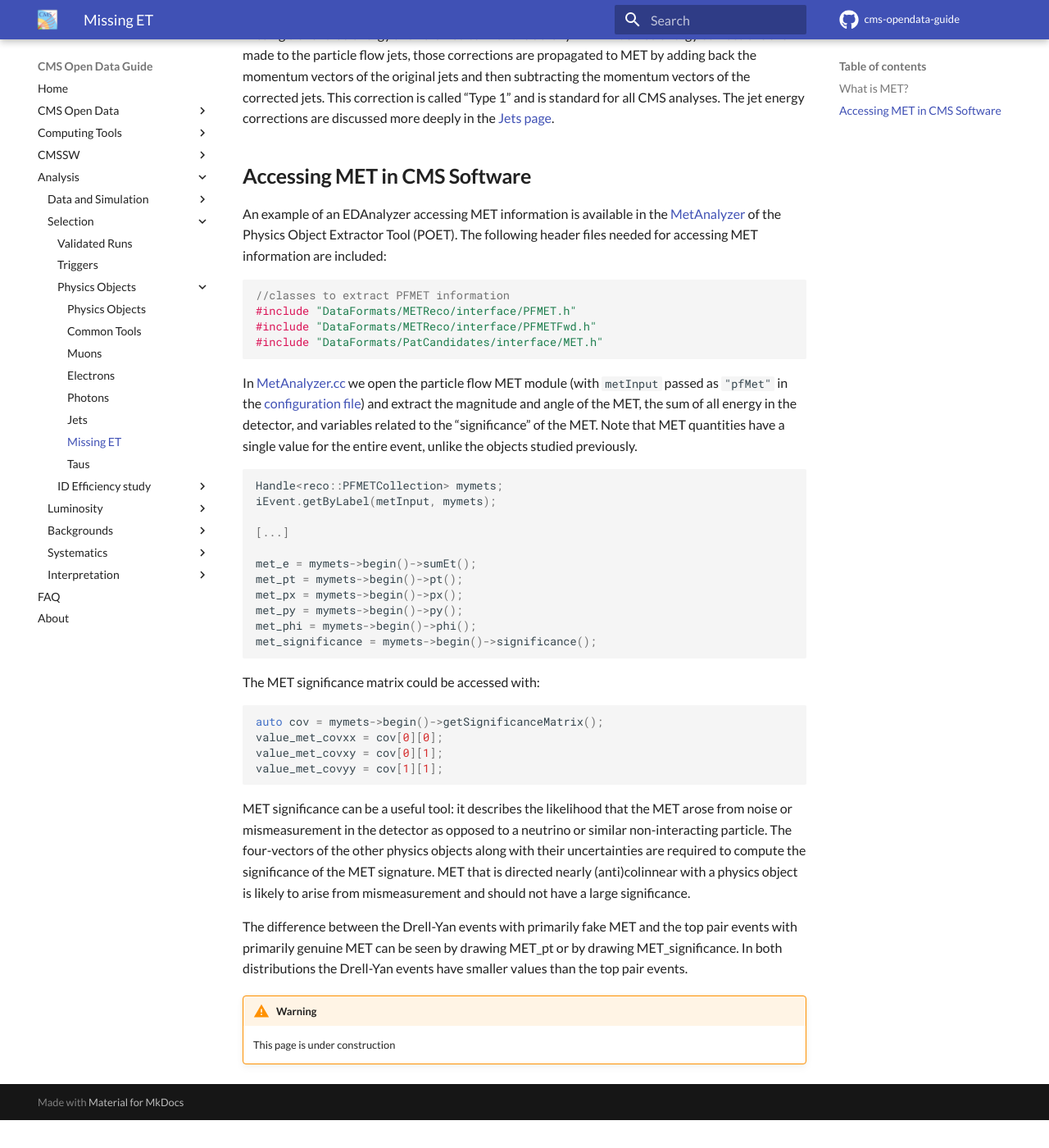
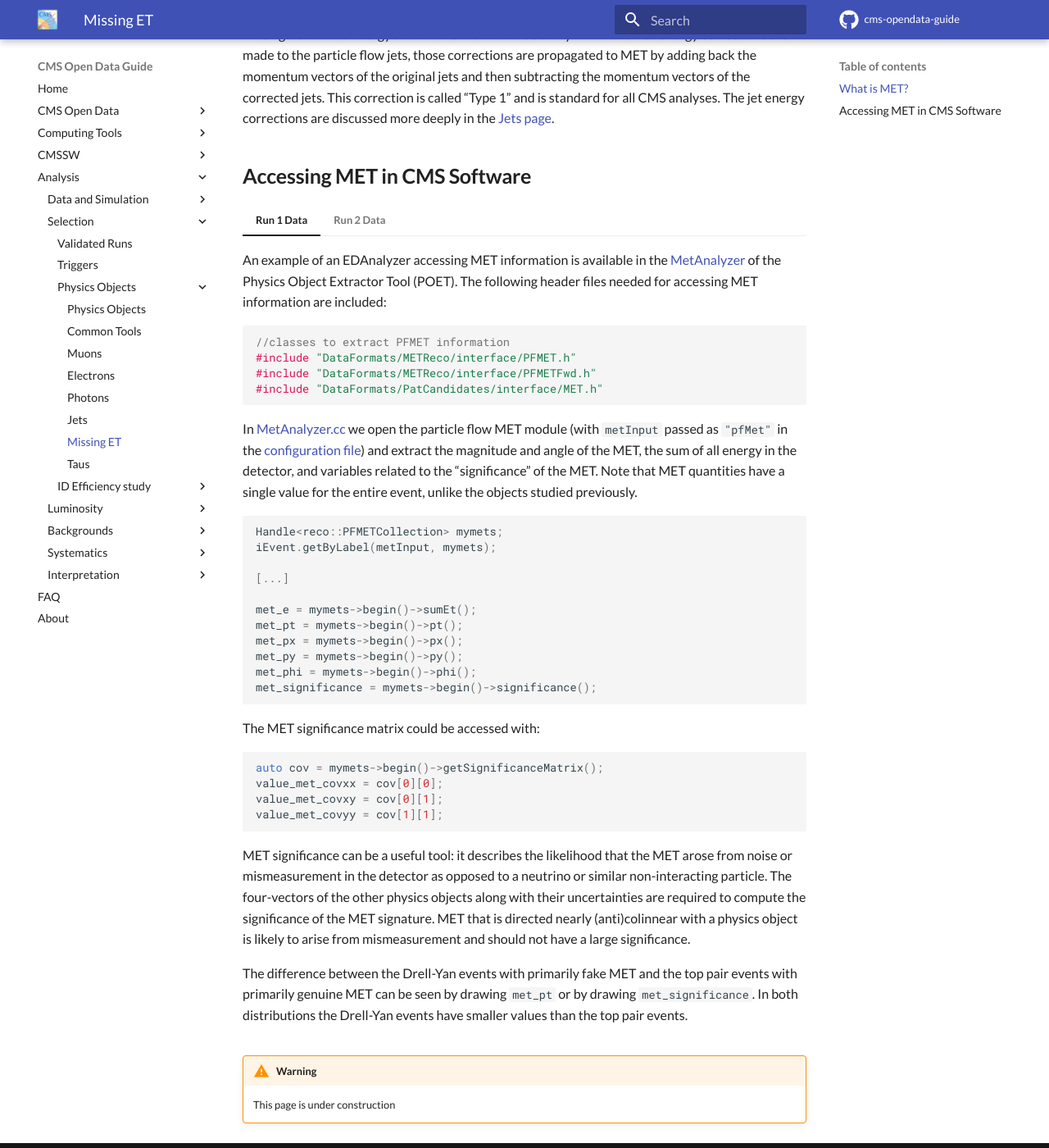
Before and after one commit to cernopendata/cms-opendata-guide, an MkDocs documentation site: the page built from docs/analysis/selection/objects/met.md, in a window 1280 px wide and 1400 px high, scrolled down 253 px. Shown: the whole window at 82% size. Built offline with MkDocs 1.6.1 and Material for MkDocs 9.7.7, drawn with Linux system fonts in a browser that asks for light colours; comment, search, counter and statistics services are not loaded; before the commit the page ends 1619 px from its top, so only the background shows below that; some of the changed lines change nothing that is shown.

Commit message:
analysis: add initial draft for 2015 met (#103)

````diff
--- a/docs/analysis/selection/objects/met.md
+++ b/docs/analysis/selection/objects/met.md
@@ -6,43 +6,86 @@
 
 ## Accessing MET in CMS Software
 
-An example of an EDAnalyzer accessing MET information is available in the [MetAnalyzer](https://github.com/cms-opendata-analyses/PhysObjectExtractorTool/blob/2012/PhysObjectExtractor/src/MetAnalyzer.cc) of the Physics Object Extractor Tool (POET). The following header files needed for accessing MET information are included:
+=== "Run 1 Data"
 
-``` cpp
-//classes to extract PFMET information
-#include "DataFormats/METReco/interface/PFMET.h"
-#include "DataFormats/METReco/interface/PFMETFwd.h"
-#include "DataFormats/PatCandidates/interface/MET.h"
-```
+    An example of an EDAnalyzer accessing MET information is available in the [MetAnalyzer](https://github.com/cms-opendata-analyses/PhysObjectExtractorTool/blob/2012/PhysObjectExtractor/src/MetAnalyzer.cc) of the Physics Object Extractor Tool (POET). The following header files needed for accessing MET information are included:
 
-In [MetAnalyzer.cc](https://github.com/cms-opendata-analyses/PhysObjectExtractorTool/blob/master/PhysObjectExtractor/src/MetAnalyzer.cc) we open the particle flow MET module (with `metInput` passed as `"pfMet"` in the [configuration file](https://github.com/cms-opendata-analyses/PhysObjectExtractorTool/blob/2012/PhysObjectExtractor/python/poet_cfg.py)) and extract the magnitude and angle of the MET, the sum of all energy in the detector, and variables related to the “significance” of the MET. Note that MET quantities have a single value for the entire event, unlike the objects studied previously.
+    ``` cpp
+    //classes to extract PFMET information
+    #include "DataFormats/METReco/interface/PFMET.h"
+    #include "DataFormats/METReco/interface/PFMETFwd.h"
+    #include "DataFormats/PatCandidates/interface/MET.h"
+    ```
 
-``` cpp
-Handle<reco::PFMETCollection> mymets;
-iEvent.getByLabel(metInput, mymets);
+    In [MetAnalyzer.cc](https://github.com/cms-opendata-analyses/PhysObjectExtractorTool/blob/2012/PhysObjectExtractor/src/MetAnalyzer.cc) we open the particle flow MET module (with `metInput` passed as `"pfMet"` in the [configuration file](https://github.com/cms-opendata-analyses/PhysObjectExtractorTool/blob/2012/PhysObjectExtractor/python/poet_cfg.py)) and extract the magnitude and angle of the MET, the sum of all energy in the detector, and variables related to the “significance” of the MET. Note that MET quantities have a single value for the entire event, unlike the objects studied previously.
 
-[...]
+    ``` cpp
+    Handle<reco::PFMETCollection> mymets;
+    iEvent.getByLabel(metInput, mymets);
 
-met_e = mymets->begin()->sumEt();
-met_pt = mymets->begin()->pt();
-met_px = mymets->begin()->px();
-met_py = mymets->begin()->py();
-met_phi = mymets->begin()->phi();
-met_significance = mymets->begin()->significance();
-```
+    [...]
 
-The MET significance matrix could be accessed with:
+    met_e = mymets->begin()->sumEt();
+    met_pt = mymets->begin()->pt();
+    met_px = mymets->begin()->px();
+    met_py = mymets->begin()->py();
+    met_phi = mymets->begin()->phi();
+    met_significance = mymets->begin()->significance();
+    ```
 
-``` cpp
-auto cov = mymets->begin()->getSignificanceMatrix();
-value_met_covxx = cov[0][0];
-value_met_covxy = cov[0][1];
-value_met_covyy = cov[1][1];
-```
+    The MET significance matrix could be accessed with:
 
-MET significance can be a useful tool: it describes the likelihood that the MET arose from noise or mismeasurement in the detector as opposed to a neutrino or similar non-interacting particle. The four-vectors of the other physics objects along with their uncertainties are required to compute the significance of the MET signature. MET that is directed nearly (anti)colinnear with a physics object is likely to arise from mismeasurement and should not have a large significance.
+    ``` cpp
+    auto cov = mymets->begin()->getSignificanceMatrix();
+    value_met_covxx = cov[0][0];
+    value_met_covxy = cov[0][1];
+    value_met_covyy = cov[1][1];
+    ```
 
-The difference between the Drell-Yan events with primarily fake MET and the top pair events with primarily genuine MET can be seen by drawing MET_pt or by drawing MET_significance. In both distributions the Drell-Yan events have smaller values than the top pair events.
+    MET significance can be a useful tool: it describes the likelihood that the MET arose from noise or mismeasurement in the detector as opposed to a neutrino or similar non-interacting particle. The four-vectors of the other physics objects along with their uncertainties are required to compute the significance of the MET signature. MET that is directed nearly (anti)colinnear with a physics object is likely to arise from mismeasurement and should not have a large significance.
+
+    The difference between the Drell-Yan events with primarily fake MET and the top pair events with primarily genuine MET can be seen by drawing `met_pt` or by drawing `met_significance`. In both distributions the Drell-Yan events have smaller values than the top pair events.
+
+=== "Run 2 Data"
+
+    An example of an EDAnalyzer accessing MET information is available in the [MetAnalyzer](https://github.com/cms-opendata-analyses/PhysObjectExtractorTool/blob/2015MiniAOD/PhysObjectExtractor/src/MetAnalyzer.cc) of the Physics Object Extractor Tool (POET). The following header file needed for accessing MET information is included:
+
+    ``` cpp
+    //class to extract MET information
+    #include "DataFormats/PatCandidates/interface/MET.h"
+    ```
+
+    In [MetAnalyzer.cc](https://github.com/cms-opendata-analyses/PhysObjectExtractorTool/blob/2015MiniAOD/PhysObjectExtractor/src/MetAnalyzer.cc) we open the particle flow MET module (with `metToken_` defined as a member of the `MetAnalyzer` class and its value read from the [configuration file](https://github.com/cms-opendata-analyses/PhysObjectExtractorTool/blob/2015MiniAOD/PhysObjectExtractor/python/poet_cfg.py)) and extract the magnitude and angle of the MET, the sum of all energy in the detector, and variables related to the “significance” of the MET. Note that MET quantities have a single value for the entire event, unlike the objects studied previously.
+
+    ``` cpp
+    Handle<pat::METCollection> mets;
+    iEvent.getByToken(metToken_, mets);
+
+    [...]
+
+    met_e = met.sumEt();
+    met_pt = met.pt();
+    met_px = met.px();
+    met_py = met.py();
+    met_phi = met.phi();
+    met_significance = met.significance();
+    ```
+
+    The MET significance matrix could be accessed with:
+
+    ``` cpp
+    auto cov = met_significance->getSignificanceMatrix();
+    value_met_covxx = cov[0][0];
+    value_met_covxy = cov[0][1];
+    value_met_covyy = cov[1][1];
+    ```
+
+    !!! Note "To do"
+        Verify this snippet for matrix, it is taken (and minimally modified) from the Run 1 Met tutorial
+
+    MET significance can be a useful tool: it describes the likelihood that the MET arose from noise or mismeasurement in the detector as opposed to a neutrino or similar non-interacting particle. The four-vectors of the other physics objects along with their uncertainties are required to compute the significance of the MET signature. MET that is directed nearly (anti)colinnear with a physics object is likely to arise from mismeasurement and should not have a large significance.
+
+    The difference between the Drell-Yan events with primarily fake MET and the top pair events with primarily genuine MET can be seen by drawing `met_pt` or by drawing `met_significance`. In both distributions the Drell-Yan events have smaller values than the top pair events.
 
 !!! Warning
     This page is under construction
````
